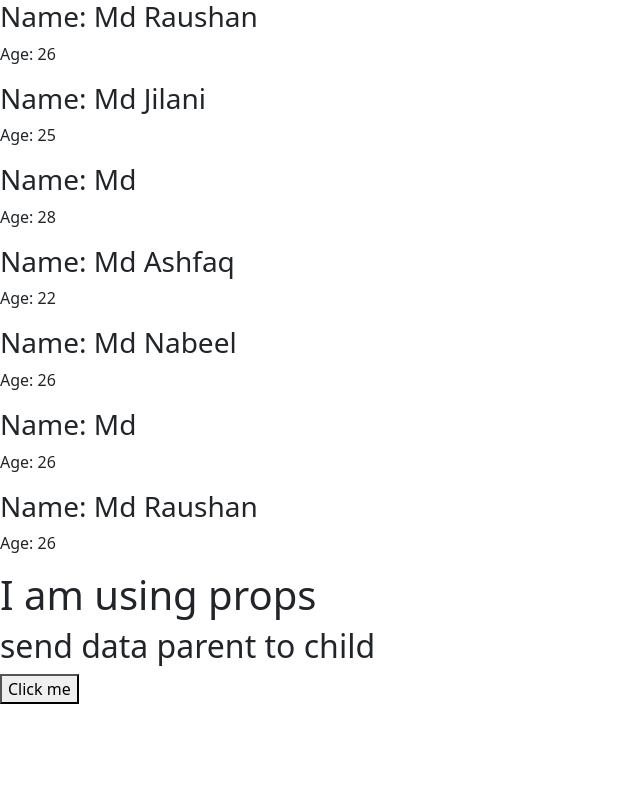
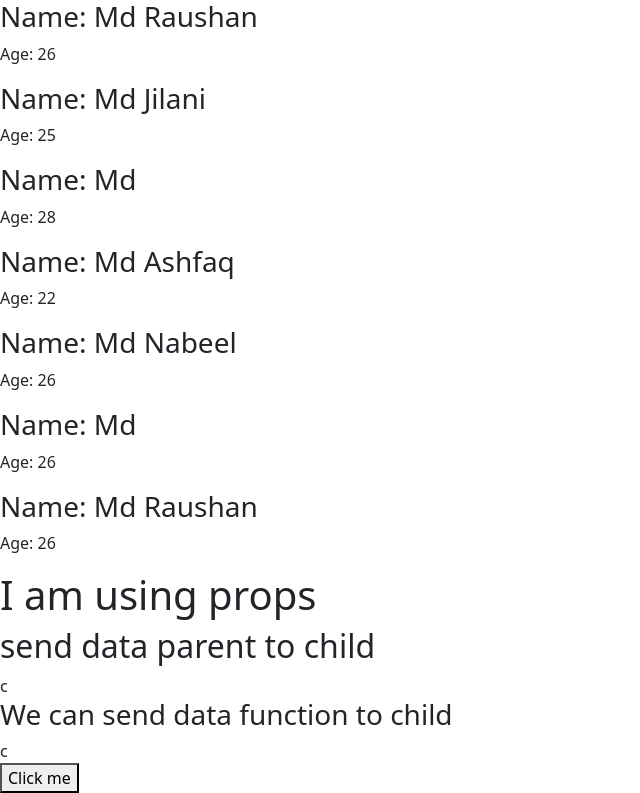
Before and after one commit to mdraushanji22/ReactJs-Complete, a React (Vite) app in the folder 18 Fragment/: page / in a window 1280 px wide. Shown: the part 467-1260 px from the top of the page, without its empty margins (0-640 px from the left). Before the commit the page ends 1171 px from the top, so only its background shows below. Built offline with nearby package versions, Linux system fonts and the light colour scheme.

Commit message:
ReactJs-Props

```diff
--- a/18 Fragment/src/components/props/Function.jsx
+++ b/18 Fragment/src/components/props/Function.jsx
@@ -7,8 +7,8 @@ function Function() {
   return (
     <div>
       <h1>I am using props</h1>
-      <h2>send data parent to child</h2>
-
+      <h2>send data parent to child</h2>c
+      <h3>We can send data function to child</h3>c
       <Button onClick={handleClick} />
     </div>
   );
```
